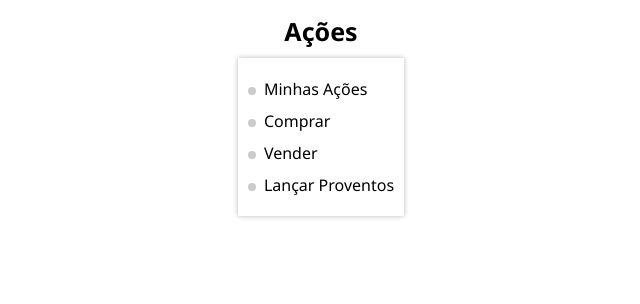
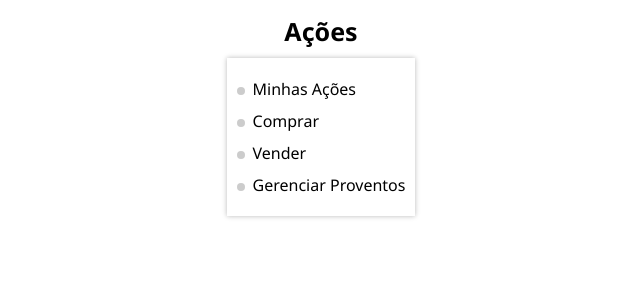
Before and after one commit to devguilhermecosta/sys-web-invest, a Django app: page /ativos/acoes/ in a window 1280 px wide. Shown: the part 46-350 px from the top of the page, without its empty margins (319-959 px from the left). Run offline with Django 4.2, Linux system fonts and the light colour scheme; the visitor is signed in with stand-in values (Sample User, id 1).

Commit message:
update: updated the content of menu

```diff
--- a/product/templates/product/pages/actions/actions.html
+++ b/product/templates/product/pages/actions/actions.html
@@ -20,7 +20,7 @@
       <a class="C-dashboard_link" href="{% url 'product:actions_sell' %}">vender</a>
     </li>
     <li class="C-dashboard_list_li">
-      <a class="C-dashboard_link" href="">lançar proventos</a>
+      <a class="C-dashboard_link" href="">gerenciar proventos</a>
     </li>
   </ul>
 {% endblock content %}
```
Also changed, not shown: product/tests/actions/tests_actions.py (+1 -1 lines).
